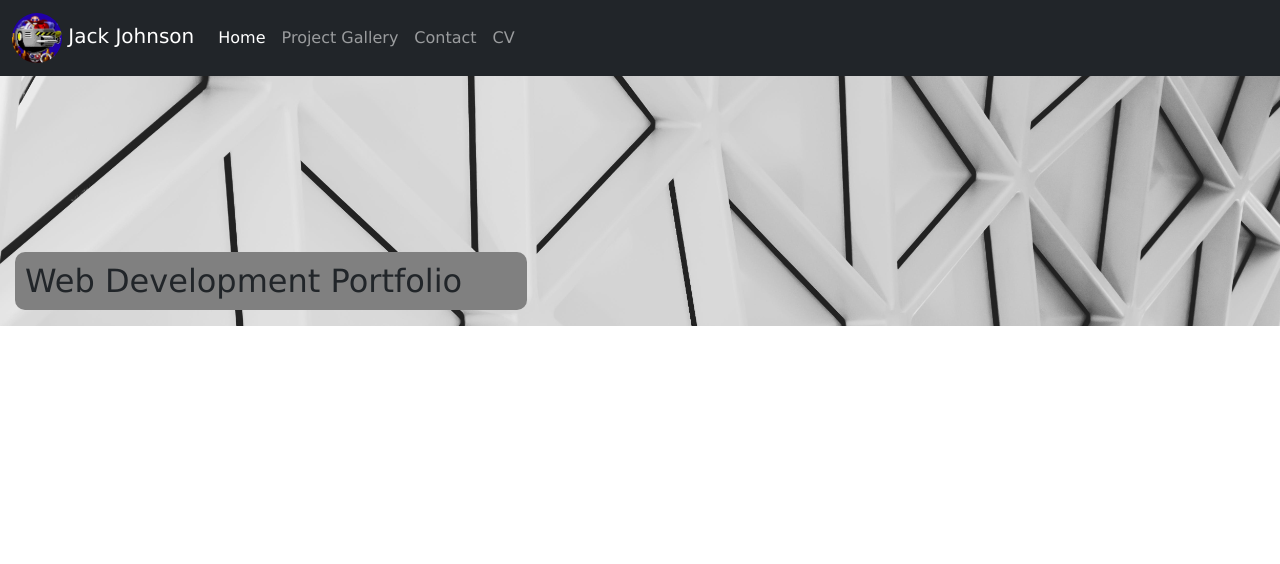
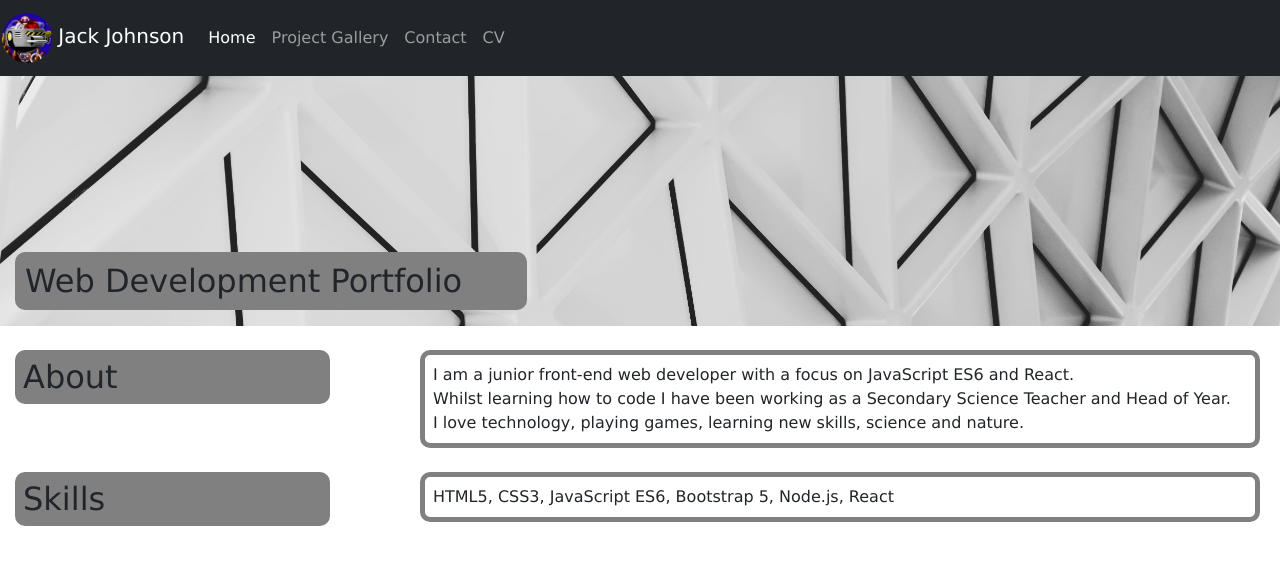
Before and after one commit to DrRobotnik7/web-dev-portfolio, a React (Vite) app: page / in a window 1280 px wide. Shown: the top 564 px of the page. Built offline with nearby package versions, Linux system fonts and the light colour scheme.

Commit message:
added about to home page

```diff
--- /dev/null
+++ b/src/components/About/index.jsx
@@ -0,0 +1,33 @@
+import React from "react"
+import "./styles.css"
+
+function About() {
+	return (
+		<>
+			<div className="container-fluid mt-4">
+				<div className="row g-1 justify-content-between align-items-start">
+					<h2 className="col-md-3 p-2">About</h2>
+					<div className="home-content col-md-8 p-2 border-grey">
+						I am a junior front-end web developer with a focus on JavaScript ES6
+						and React.
+						<br />
+						Whilst learning how to code I have been working as a Secondary
+						Science Teacher and Head of Year.
+						<br />I love technology, playing games, learning new skills, science
+						and nature.
+					</div>
+				</div>
+			</div>
+			<div className="container-fluid mt-4">
+				<div className="row g-1 justify-content-between align-items-start">
+					<h2 className="col-md-3 p-2">Skills</h2>
+					<div className="home-content col-md-8 p-2 border-grey">
+						HTML5, CSS3, JavaScript ES6, Bootstrap 5, Node.js, React
+					</div>
+				</div>
+			</div>
+		</>
+	)
+}
+
+export default About
--- /dev/null
+++ b/src/components/About/styles.css
@@ -0,0 +1,18 @@
+h2 {
+	border-radius: 10px;
+	padding: 10px;
+	background-color: grey;
+}
+
+.border-grey {
+	border: solid grey 5px;
+	border-radius: 10px;
+}
+
+.home-content {
+	margin-left: 15px;
+}
+
+.container-fluid {
+	margin-left: -10px !important;
+}
--- /dev/null
+++ b/src/pages/Home/index.jsx
@@ -0,0 +1,12 @@
+import React from "react"
+import About from "../../components/About"
+
+function Home() {
+	return (
+		<>
+			<About />
+		</>
+	)
+}
+
+export default Home
--- /dev/null
+++ b/src/pages/ProjectGallery/styles.css
@@ -0,0 +1,8 @@
+h3 {
+	border-radius: 10px;
+	padding: 10px;
+	margin: 0 15px;
+	width: 40vw;
+	min-width: fit-content;
+	background-color: grey;
+}
```
Also changed, not shown: src/App.jsx (+6 -4 lines), src/pages/Contact/index.jsx (added, +42 -0 lines), src/pages/ProjectGallery/index.jsx (added, +28 -0 lines), src/pages/Contact/styles.css (added).
